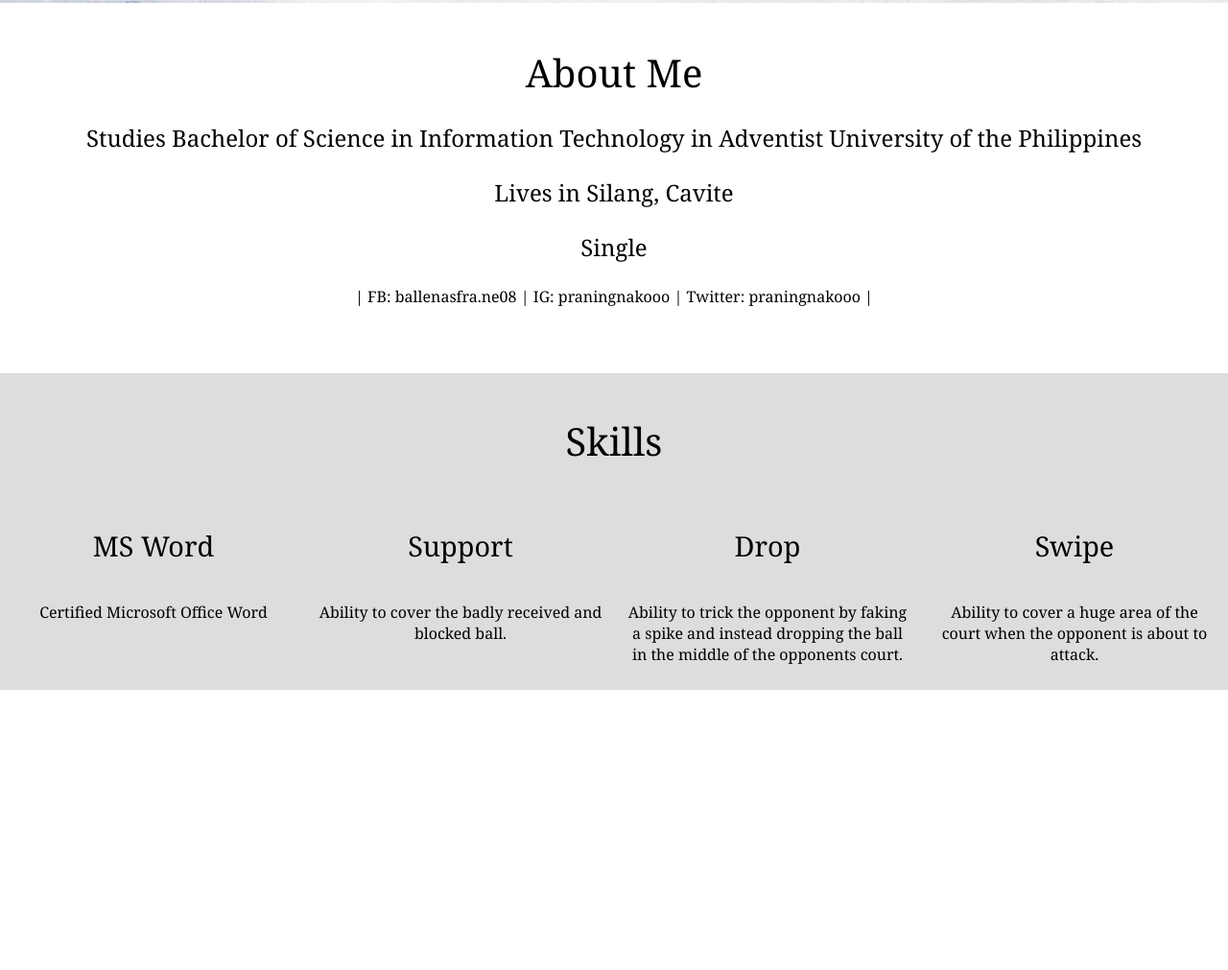
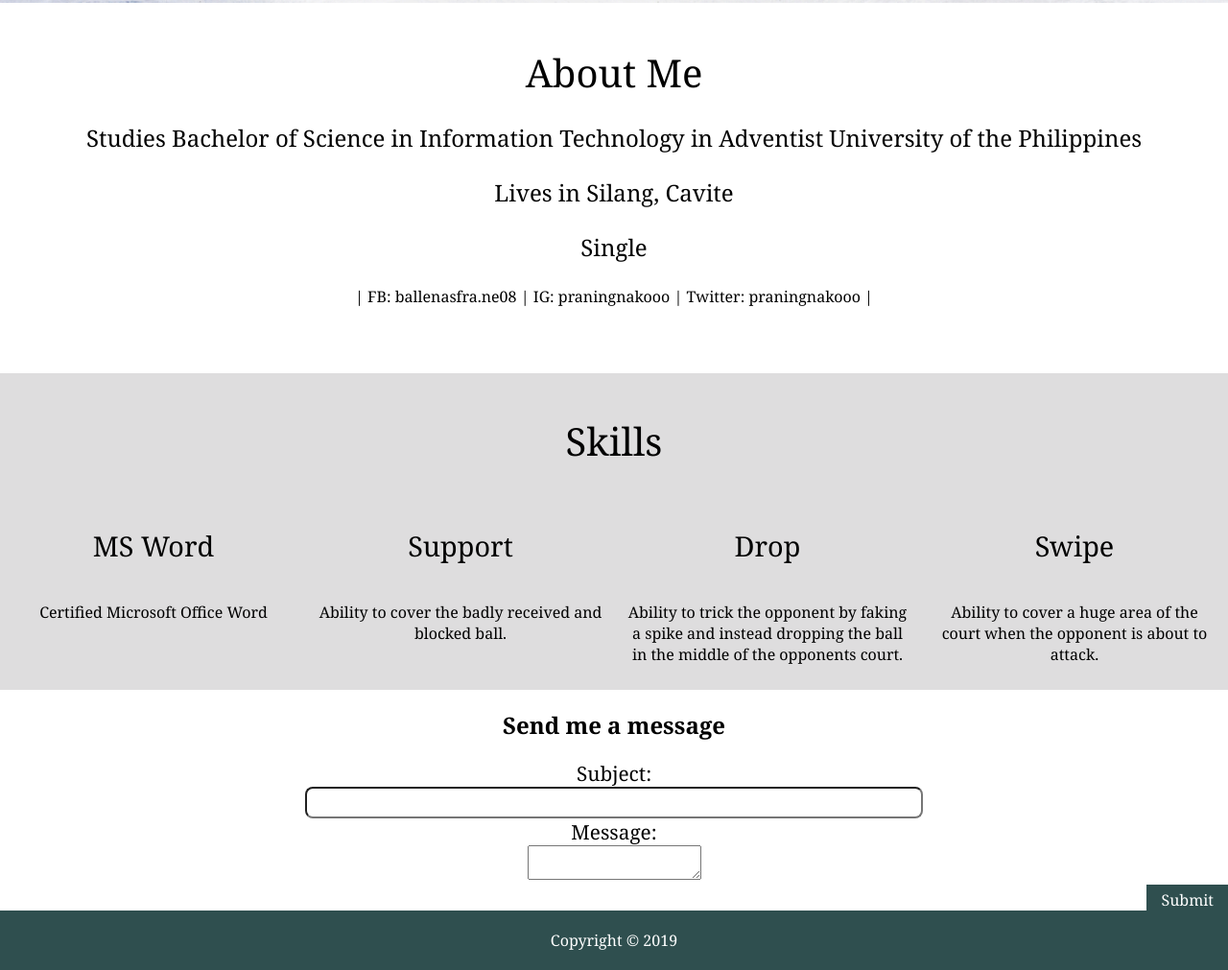
Before and after one commit to FrannieJames/single-page-portfolio, a plain HTML site: page index.html in a window 1280 px wide. Shown: the part 797-1808 px from the top of the page at 96% size. Before the commit the page ends 1516 px from the top, so only its background shows below. Drawn offline with Linux system fonts and the light colour scheme.

Commit message:
add subject and  message box, copyright footer

```diff
--- a/css/main.css
+++ b/css/main.css
@@ -118,3 +118,48 @@ main {
 .skills-main-grid p {
     padding: 10px;
 }
+
+.form-label {
+    padding: 10px 0px;
+    font-size: 1.3rem;
+}
+
+.form-input input {
+    width: 50%;
+    padding: 7px 0px;
+    border-radius: 8px;
+}
+
+.form-input input:focus {
+    transition: .7s;
+    border-color: #80bdff;
+    outline: 0;
+    box-shadow: 0 0 0 0.2rem rgba(0, 123, 255, .25);
+}
+
+.form-input-textarea {
+    font-family: Arial, Helvetica, sans-serif;
+    border-radius: 10px;
+    width: 100%;
+    padding: 7px 0px;
+    height: 2000px;
+}
+
+.form-submit {
+    margin-top: 5px;
+    text-align: right;
+}
+
+.btn-submit {
+    padding: 5px 15px;
+    text-decoration: none;
+    color: white;
+    background-color: darkslategray;
+}
+
+.footer {
+    color: white;
+    text-align: center;
+    padding: 20px;
+    background: darkslategray;
+}
--- a/index.html
+++ b/index.html
@@ -62,6 +62,30 @@
         <div id="contact">
 
         </div>
+        <footer>
+            <form class="portfolio-form">
+                <h2>Send me a message</h2>
+                <div class="form-row">
+                    <label class="form-label">Subject: </label>
+                    <div class="form-input">
+                        <input id="mailSubject" type="text" class="form-input-text">
+                    </div>
+                </div>
+                <div class="form-row">
+                    <label class="form-label">Message: </label>
+                    <div class="form-input">
+                        <textarea id="mailMessage" class="form-input-text" type="text"></textarea>
+                    </div>
+                </div>
+                <div class="form-submit">
+                    <a onmouseover="appendMailTo()" id="sendMail" href="mailto:ballenasfra.ne08@gmail.com" class="btn-submit">Submit</a>
+                </div>
+            </form>
+            <div class="footer">
+                Copyright &copy; <span id="getYear"></span>
+            </div>
+        </footer>
+        <script src="js/main.js"></script>
     </main>
 </body>
 </html>
--- a/js/main.js
+++ b/js/main.js
@@ -0,0 +1,14 @@
+function appendMailTo() {
+    let message = document.getElementById("mailMessage").value;
+    let subject = document.getElementById("mailSubject").value;
+    console.log(subject);
+    console.log(message);
+
+    let mailToAttr = document.getElementById("sendMail");
+    mailToAttr.setAttribute("href", "mailto:ballenasfra.ne08@gmail.com?subject="+subject+"&body="+message);
+}
+
+let date = new Date();
+let yearPos = document.getElementById("getYear");
+let currYear = date.getFullYear();
+yearPos.innerHTML = currYear;
```
